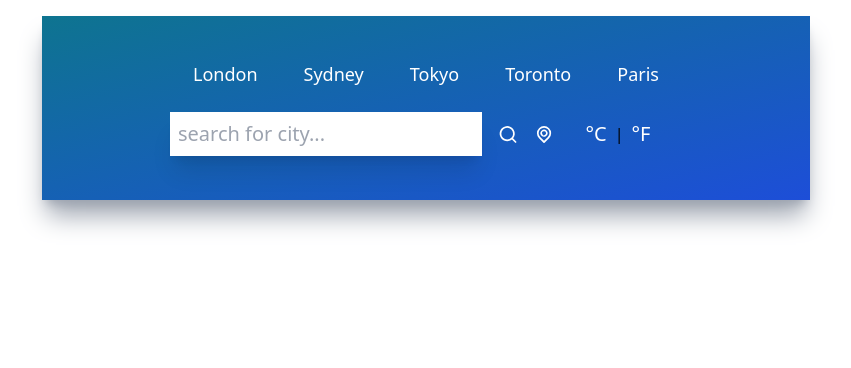
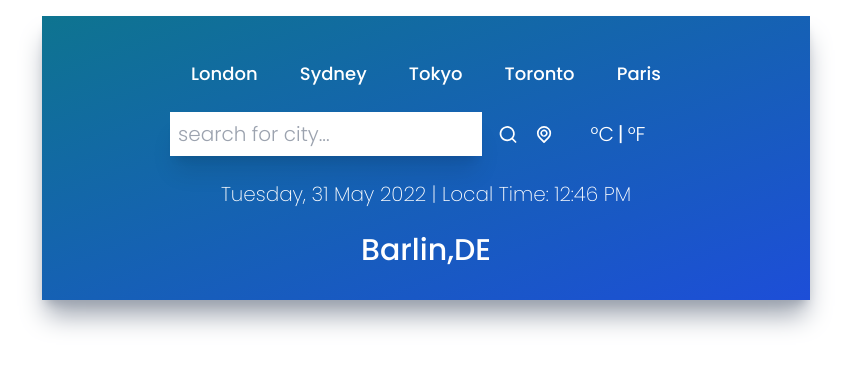
Before and after one commit to Syed997/forecast, a React (Create React App) app: page / in a window 1280 px wide. Shown: the top 368 px of the page, without its empty margins (214-1065 px from the left). Built offline with nearby package versions, Linux system fonts and the light colour scheme.

Commit message:
font added

```diff
--- a/src/App.js
+++ b/src/App.js
@@ -3,11 +3,14 @@ import './App.css';
 import UilReact from '@iconscout/react-unicons/icons/uil-react'
 import TopButton from './components/TopButton';
 import Inputs from './components/Inputs';
+import TimeAndLocation from './components/TimeAndLocation';
 function App() {
   return (
     <div className= "mx-auto max-w-screen-md mt-4 py-5 px-32 bg-gradient-to-br from-cyan-700 to to-blue-700 h-fit shadow-xl shadow-gray-400">
       <TopButton/>
       <Inputs/>
+
+      <TimeAndLocation/>
     </div>
   );
 }
--- a/src/components/Inputs.jsx
+++ b/src/components/Inputs.jsx
@@ -12,9 +12,9 @@ function Inputs() {
             <UilSearch size={25} className="text-white cursor-pointer transition ease-out hover:scale-125" />
               <UilLocationPoint size={25} className="text-white cursor-pointer transition ease-out hover:scale-125" />
           </div>
-          <div className="flex flex-row items-center justify-center w-1/4 space-x-2">
+          <div className="flex flex-row items-center justify-center w-1/4 space-x-1">
             <button name='matric' className="text-xl text-white font-light">°C</button>
-            <p>|</p>
+            <p className="text-white text-xl">|</p>
             <button name='matric' className="text-xl text-white font-light">°F</button>
           </div>
       </div>
--- /dev/null
+++ b/src/components/TimeAndLocation.jsx
@@ -0,0 +1,16 @@
+import React from 'react'
+
+function TimeAndLocation() {
+  return (
+    <div>
+        <div className="flex items-center justify-center my-6">
+              <p className="text-white font-extralight text-xl">Tuesday, 31 May 2022 | Local Time: 12:46 PM</p>
+        </div>
+          <div className="flex items-center justify-center my-3">
+            <p className="text-white font-medium text-3xl">Barlin,DE</p>
+        </div>
+    </div>
+  )
+}
+
+export default TimeAndLocation
--- a/src/index.css
+++ b/src/index.css
@@ -1,3 +1,11 @@
+@import url('https://fonts.googleapis.com/css2?family=Poppins:ital,wght@0,100;0,200;0,300;0,400;0,500;0,600;0,700;0,800;0,900;1,100;1,200;1,300;1,400;1,500;1,600;1,700;1,800;1,900&display=swap');
+
 @tailwind base;
 @tailwind components;
 @tailwind utilities;
+
+@layer base{
+    html{
+        font-family: 'Poppins', sans-serif;
+    }
+}
```
